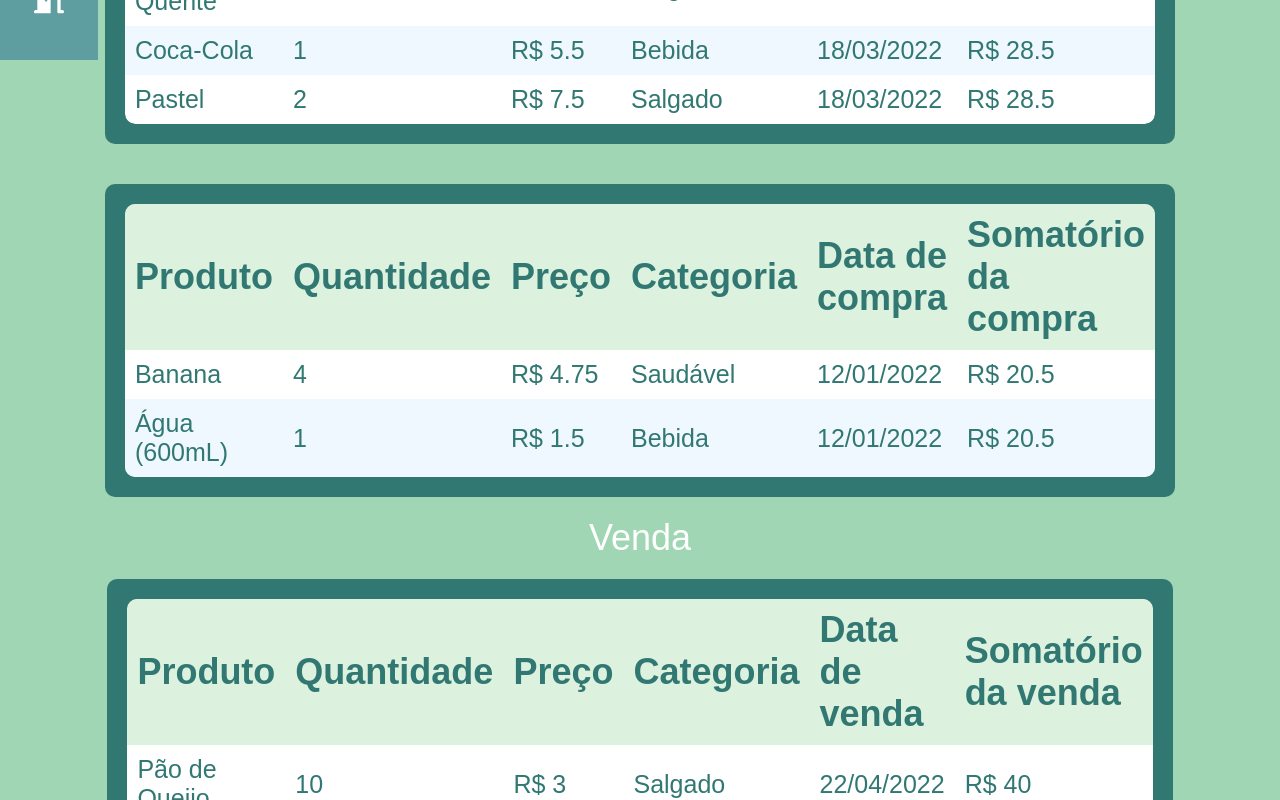
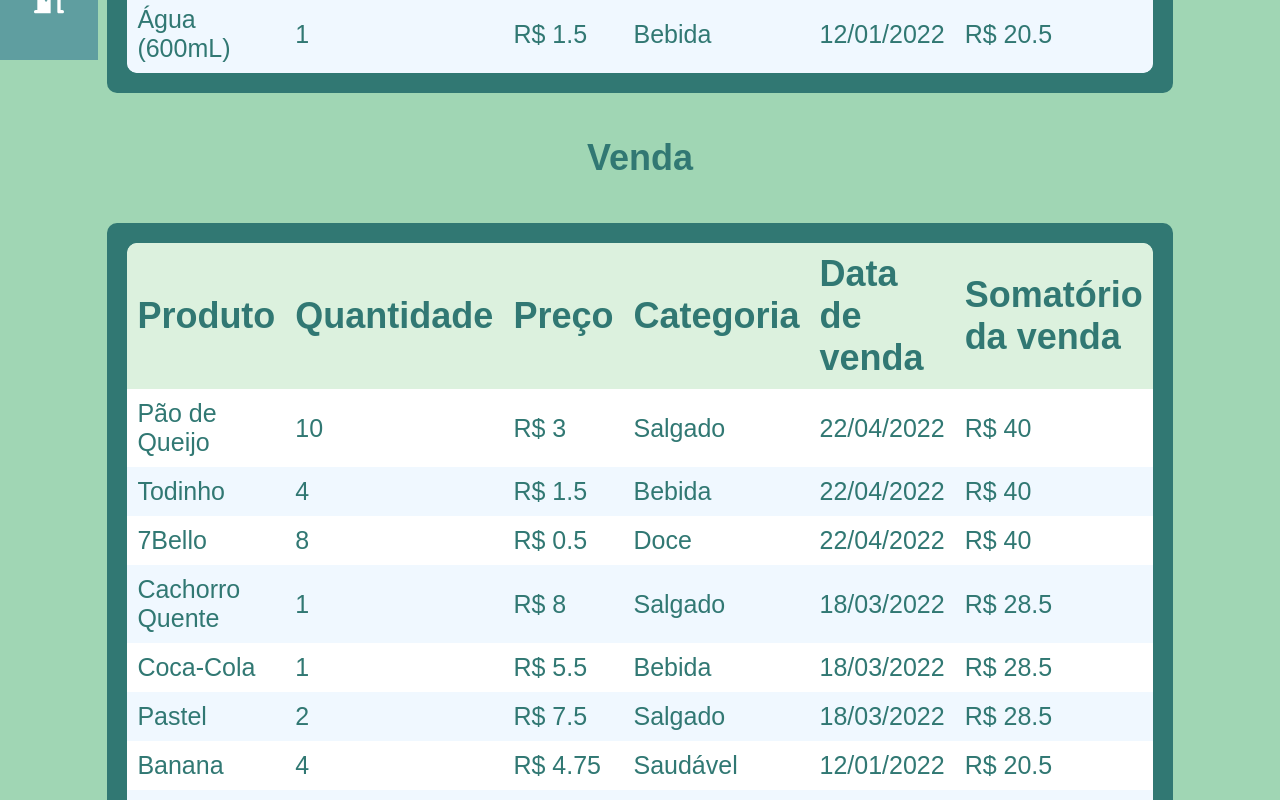
Before and after one commit to enricopizzol/natus-rest, a React (Create React App) app: page /stockreportview in a window 1280 px wide. Shown: the part 760-1560 px from the top of the page. Built offline with nearby package versions, Linux system fonts and the light colour scheme.

Commit message:
Registro dos usuarios

```diff
--- a/src/components/Login/index.jsx
+++ b/src/components/Login/index.jsx
@@ -8,7 +8,8 @@ import {
   Span,
   ButtonLogin,
   RegisterContent,
-  StyledLink
+  StyledLink,
+  RegisterLink
 } from "./styles";
 import { FaFingerprint, FaLock, FaEye, FaEyeSlash } from "react-icons/fa";
 import { render } from "@testing-library/react";
@@ -58,6 +59,7 @@ export const Login = () => {
         <StyledLink to="shopview" disabled={!userId || !password}>
           Entrar
         </StyledLink>
+        <StyledLink to="/registration" disabled={!true}>Registre-se</StyledLink>
       </Content>
     </Container>
   );
--- a/src/components/Login/styles.js
+++ b/src/components/Login/styles.js
@@ -108,4 +108,9 @@ export const StyledLink = styled(Link)`
   }
 `;
 
+export const RegisterLink = styled.a`
+  text-decoration: none;
+  color: #317873;
+`
+
 export const RegisterContent = styled.div``;
--- a/src/components/Reports/stock.css
+++ b/src/components/Reports/stock.css
@@ -0,0 +1,84 @@
+
+.hs-container {
+    display: flex;
+    flex-direction: column;
+    align-items:center;
+    margin-left: 10%;
+    margin-right: 10%;
+    width:80%;
+}
+
+.hs-title {
+    display:flex;
+    justify-content: space-around;
+    margin-top: 30px;
+    width: 700px;
+    background: #a0d6b4;
+    border: solid #317873;
+    border-radius: 15px;
+    color: #317873;
+}
+
+
+.hs-order-container {
+    margin: 20px;
+    padding:20px;
+    display: flex;
+    flex-wrap:wrap;
+    justify-content: space-around;
+    align-items: center;
+    background: #317873;
+    border-radius: 10px;
+    overflow-x:auto;
+}
+
+.hs-table-wrapper {
+    border-radius: 10px;
+    overflow: hidden;
+    overflow-x:auto;
+}
+
+td, th{
+    padding:10px;
+    text-align: left;
+    color:#317873;
+}
+
+td {
+    font-size:25px;
+}
+
+thead {
+    background-color: #dcf1de;
+}
+
+.hs-table{
+    border-collapse:collapse;
+    background-color: white;
+    border-radius: 10px;
+    border-top-left-radius: 10px;
+    border-top-right-radius: 10px;
+}
+
+tr:nth-child(even) {
+    background-color: aliceblue;
+}
+
+.hs-order-values{
+    display: flex;
+    flex-direction: column;
+    color: #317873;
+    background: #dcf1de;
+    border-radius: 10px;
+    padding: 20px;
+    margin: 20px;
+}
+
+.hs-order-container span{
+    padding: 15px;
+    font-size: 30px;
+}
+
+.hs-subtitle{
+    color: #317873;
+}
--- a/src/components/Reports/stock.js
+++ b/src/components/Reports/stock.js
@@ -18,40 +18,11 @@ const StockReport = () => {
                 <div className = "hs-title">
                     <h>Relatório de Compra e Venda</h>
                 </div>
-                 <h>Compra</h>
-                {userHistory["orders"].map((order, orderIndex) => (
-                    <div className="hs-order-container">
-                        <div className = "hs-table-wrapper">
-                            <table className="hs-table">
-                                <thead classname = "hs-head">
-                                    <tr className = "hs">
-                                        <th className = "hs">Produto</th>
-                                        <th className = "hs">Quantidade</th>
-                                        <th className = "hs">Preço</th>
-                                        <th className = "hs">Categoria</th>
-                                        <th className = "hs">Data de compra</th>
-                                        <th className = "hs">Somatório da compra</th>
-                                    </tr>
-                                </thead>
-                                <tbody classname = "hs">
-                                    {order["products"].map((product, productIndex) => (
-                                        <tr className = "hs">
-                                            <td className = "hs">{product.name}</td>
-                                            <td className = "hs">{product.quantity}</td>
-                                            <td className = "hs">R$ {product.price}</td>
-                                            <td className = "hs">{product.category}</td>
-                                            <td className = "hs">{order.date}</td>
-                                            <td className = "hs">R$ {order["total"]}</td>
-                                        </tr>
-                                    ))}
-                                </tbody>
-                            </table>
+
+                <div className = "hs-subtitle">
+                    <h1>Compra</h1>
                 </div>
 
-                    </div>
-                ))}
-                 <h>Venda</h>
-                {userHistory["orders"].map((order, orderIndex) => (
                 <div className="hs-order-container">
                     <div className = "hs-table-wrapper">
                         <table className="hs-table">
@@ -66,6 +37,8 @@ const StockReport = () => {
                                 </tr>
                             </thead>
                             <tbody classname = "hs">
+                                {userHistory["orders"].map((order, orderIndex) => (
+                                    <>
                                         {order["products"].map((product, productIndex) => (
                                             <tr className = "hs">
                                                 <td className = "hs">{product.name}</td>
@@ -76,11 +49,50 @@ const StockReport = () => {
                                                 <td className = "hs">R$ {order["total"]}</td>
                                             </tr>
                                         ))}
+                                    </>
+                                ))}
                             </tbody>
                         </table>
                     </div>
                 </div>
+
+
+                 <div className = "hs-subtitle">
+                    <h1>Venda</h1>
+                </div>
+
+                <div className="hs-order-container">
+                    <div className = "hs-table-wrapper">
+                        <table className="hs-table">
+                            <thead classname = "hs-head">
+                                <tr className = "hs">
+                                    <th className = "hs">Produto</th>
+                                    <th className = "hs">Quantidade</th>
+                                    <th className = "hs">Preço</th>
+                                    <th className = "hs">Categoria</th>
+                                    <th className = "hs">Data de venda</th>
+                                    <th className = "hs">Somatório da venda</th>
+                                </tr>
+                            </thead>
+                            <tbody classname = "hs">
+                                {userHistory["orders"].map((order, orderIndex) => (
+                                    <>
+                                        {order["products"].map((product, productIndex) => (
+                                            <tr className = "hs">
+                                                <td className = "hs">{product.name}</td>
+                                                <td className = "hs">{product.quantity}</td>
+                                                <td className = "hs">R$ {product.price}</td>
+                                                <td className = "hs">{product.category}</td>
+                                                <td className = "hs">{order.date}</td>
+                                                <td className = "hs">R$ {order["total"]}</td>
+                                            </tr>
                                         ))}
+                                    </>
+                                ))}
+                            </tbody>
+                        </table>
+                    </div>
+                </div>
             </div>
         </>
     )
--- a/src/components/registration/registration.jsx
+++ b/src/components/registration/registration.jsx
@@ -11,7 +11,8 @@ import { FaFingerprint, FaLock, FaEye, FaEyeSlash } from "react-icons/fa";
 export const Registration = () => {
   const [typePassword, setTypePassword] = useState("password");
   const [userId, setID] = useState();
-  const [password, setPasword] = useState();
+  const [password, setPasword] = useState("");
+  const [confirmationPassword, setConfirmationPasword] = useState("");
 
   const changeTypePassword = () => {
     if (typePassword === "password") {
@@ -53,7 +54,22 @@ export const Registration = () => {
             <FaEyeSlash onClick={changeTypePassword} />
           )}
         </InputContent>
-        <StyledLink onClick= {() => registerLoginAndRedirect(userId, password)} to = "" disabled={!userId || !password}>
+        <InputContent>
+          <FaLock />
+          <Input
+            type={typePassword}
+            placeholder="Confirme sua senha"
+            value={confirmationPassword}
+            onChange={(e) => setConfirmationPasword(e.target.value)}
+          />
+
+          {typePassword === "password" ? (
+            <FaEye onClick={changeTypePassword} />
+          ) : (
+            <FaEyeSlash onClick={changeTypePassword} />
+          )}
+        </InputContent>
+        <StyledLink onClick= {() => registerLoginAndRedirect(userId, password)} to = "" disabled={!password || !confirmationPassword}>
           Registrar
         </StyledLink>
       </Content>
```
Lines whose indentation alone changed are shown as unchanged.
